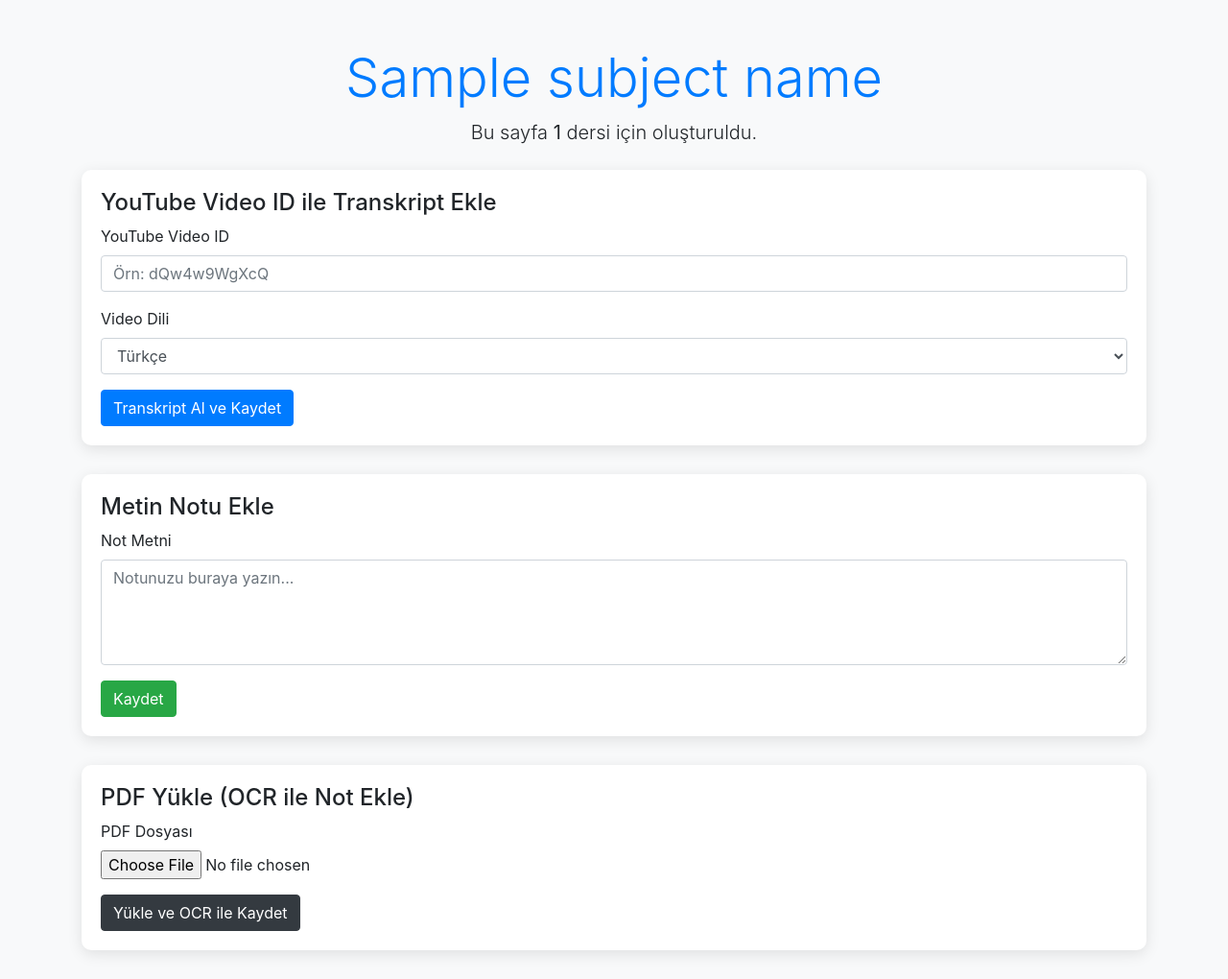
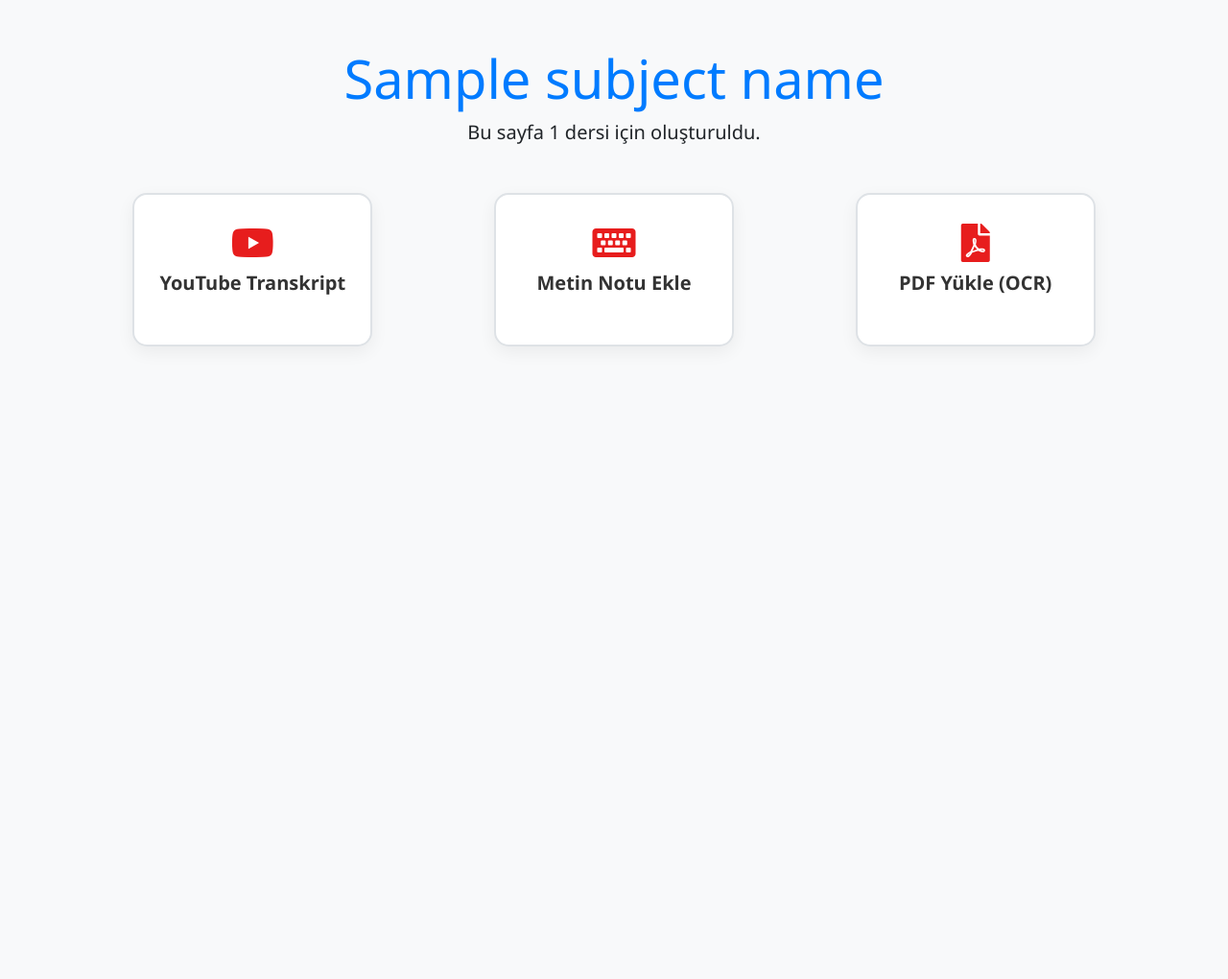
Before and after one commit to mertoguzhan55/btk, a Python web app: template app/templates/subject.html in a window 1280 px wide. Shown: the whole page at 96% size. After the commit the page ends 361 px from the top, so only its background shows below. Run offline with Jinja, Linux system fonts and the light colour scheme; the template is opened without the code that fills it: most values are stand-ins (such as "Sample title", 1, 10 or a date in 2020); some libraries are stand-ins or nearby versions.

Commit message:
UI and points integrated

```diff
--- a/app/templates/subject.html
+++ b/app/templates/subject.html
@@ -1,90 +1,124 @@
 <!DOCTYPE html>
-<html lang="en">
+<html lang="tr">
 <head>
     <meta charset="UTF-8">
     <title>{{ subject_name }}</title>
+    <meta name="viewport" content="width=device-width, initial-scale=1">
+
+    <!-- Bootstrap CSS + Font Awesome -->
     <link rel="stylesheet" href="https://stackpath.bootstrapcdn.com/bootstrap/4.3.1/css/bootstrap.min.css">
+    <link rel="stylesheet" href="https://use.fontawesome.com/releases/v5.15.4/css/all.css">
+
     <style>
-        .section-box {
-            background-color: white;
-            border-radius: 10px;
-            padding: 20px;
-            box-shadow: 0 4px 15px rgba(0,0,0,0.1);
-            margin-bottom: 30px;
+        body {
+            background-color: #f8f9fa;
+            font-family: 'Segoe UI', sans-serif;
         }
 
-        .custom-alert {
-            position: relative;
-            padding: 15px 20px;
-            margin-bottom: 20px;
-            border-radius: 10px;
-            background-color: #d4edda;
-            color: #155724;
-            font-weight: 500;
+        .action-boxes {
             display: flex;
-            align-items: center;
-            box-shadow: 0 5px 15px rgba(0, 0, 0, 0.1);
-            opacity: 0;
-            transform: translateY(-20px);
-            animation: slideFadeIn 0.5s forwards;
-            z-index: 1000;
+            justify-content: space-around;
+            flex-wrap: wrap;
+            gap: 20px;
         }
 
-        .custom-alert.success {
-            background-color: #e0f8ea;
-            color: #1e7e34;
+        .action-button {
+            width: 250px;
+            height: 160px;
+            background-color: #ffffff;
+            border: 2px solid #dee2e6;
+            border-radius: 15px;
+            text-align: center;
+            padding: 30px 15px;
+            box-shadow: 0 6px 18px rgba(0, 0, 0, 0.06);
+            transition: all 0.3s ease-in-out;
+            cursor: pointer;
         }
 
-        .custom-alert-icon {
-            font-size: 1.5rem;
-            margin-right: 10px;
+        .action-button:hover {
+            background-color: #f1f1f1;
+            transform: translateY(-5px);
         }
 
-        @keyframes slideFadeIn {
-            to {
-                opacity: 1;
-                transform: translateY(0);
-            }
+        .action-button i {
+            font-size: 2.5rem;
+            margin-bottom: 10px;
+            color: #e71d1d;
         }
 
-        @keyframes slideFadeOut {
-            to {
-                opacity: 0;
-                transform: translateY(-20px);
+        .action-button h5 {
+            font-weight: 600;
+            color: #333;
         }
+
+        /* Modal Styling */
+        .modal-content {
+            border-radius: 15px;
+            padding: 25px;
+        }
+
+        .modal-header {
+            border-bottom: none;
+        }
+
+        .modal-title {
+            font-weight: bold;
+            color: #e72011;
+        }
+
+        .modal.fade .modal-dialog {
+            transform: translateY(-50px);
+            transition: transform 0.3s ease-out;
+        }
+
+        .modal.show .modal-dialog {
+            transform: translateY(0);
         }
     </style>
 </head>
-<body class="bg-light">
+<body>
 
-    {% if success == "1" %}
-        <div id="customAlert" class="custom-alert success">
-            <span class="custom-alert-icon">✅</span>
-            <span class="custom-alert-message">Not başarıyla eklendi.</span>
-        </div>
-    {% endif %}
 
 <div class="container mt-5">
-
-        <div class="text-center mb-4">
+    <div class="text-center mb-5">
         <h1 class="display-4 text-primary">{{ subject_name }}</h1>
         <p class="lead">Bu sayfa <strong>{{ subject_id }}</strong> dersi için oluşturuldu.</p>
     </div>
 
-        <!-- YouTube Video Transkript Formu -->
-        <div class="section-box">
-            <h4>YouTube Video ID ile Transkript Ekle</h4>
+    <div class="action-boxes">
+        <div class="action-button" data-toggle="modal" data-target="#youtubeModal">
+            <i class="fab fa-youtube"></i>
+            <h5>YouTube Transkript</h5>
+        </div>
+        <div class="action-button" data-toggle="modal" data-target="#textModal">
+            <i class="fas fa-keyboard"></i>
+            <h5>Metin Notu Ekle</h5>
+        </div>
+        <div class="action-button" data-toggle="modal" data-target="#pdfModal">
+            <i class="fas fa-file-pdf"></i>
+            <h5>PDF Yükle (OCR)</h5>
+        </div>
+    </div>
+</div>
+
+<!-- YouTube Modal -->
+<div class="modal fade" id="youtubeModal" tabindex="-1" role="dialog" aria-labelledby="youtubeModalLabel" aria-hidden="true">
+  <div class="modal-dialog modal-dialog-centered" role="document">
+    <div class="modal-content">
+      <div class="modal-header">
+        <h5 class="modal-title" id="youtubeModalLabel">YouTube Transkript Ekle</h5>
+        <button type="button" class="close" data-dismiss="modal"><span>&times;</span></button>
+      </div>
+      <div class="modal-body">
         <form action="/add_youtube_transcript" method="POST">
           <input type="hidden" name="subject_id" value="{{ subject_id }}">
-
           <div class="form-group">
-                    <label for="youtube_id">YouTube Video ID</label>
-                    <input type="text" class="form-control" id="youtube_id" name="youtube_id" placeholder="Örn: dQw4w9WgXcQ" required>
+            <label>YouTube Video ID</label>
+            <input type="text" class="form-control" name="youtube_id" placeholder="Örn: dQw4w9WgXcQ" required>
           </div>
-
           <div class="form-group">
-                    <label for="language_code">Video Dili</label>
-                    <select class="form-control" id="language_code" name="language_code" required>
+            <label>Video Dili</label>
+            <select class="form-control" name="language_code" required>
               <option value="tr" selected>Türkçe</option>
               <option value="en">İngilizce</option>
               <option value="de">Almanca</option>
@@ -94,48 +128,75 @@
               <option value="ru">Rusça</option>
             </select>
           </div>
-
-                <button type="submit" class="btn btn-primary">Transkript Al ve Kaydet</button>
+          <button type="submit" class="btn btn-primary btn-block">Kaydet</button>
         </form>
       </div>
+    </div>
+  </div>
+</div>
 
-        <!-- Doğrudan Metin Notu Ekle -->
-        <div class="section-box">
-            <h4>Metin Notu Ekle</h4>
+<!-- Text Note Modal -->
+<div class="modal fade" id="textModal" tabindex="-1" role="dialog" aria-labelledby="textModalLabel" aria-hidden="true">
+  <div class="modal-dialog modal-dialog-centered" role="document">
+    <div class="modal-content">
+      <div class="modal-header">
+        <h5 class="modal-title" id="textModalLabel">Metin Notu Ekle</h5>
+        <button type="button" class="close" data-dismiss="modal"><span>&times;</span></button>
+      </div>
+      <div class="modal-body">
         <form action="/add_text_note" method="POST">
           <input type="hidden" name="subject_id" value="{{ subject_id }}">
           <div class="form-group">
-                    <label for="note_text">Not Metni</label>
-                    <textarea class="form-control" id="note_text" name="note_text" rows="4" placeholder="Notunuzu buraya yazın..." required></textarea>
+            <label>Not Metni</label>
+            <textarea class="form-control" name="note_text" rows="4" placeholder="Notunuzu buraya yazın..." required></textarea>
           </div>
-                <button type="submit" class="btn btn-success">Kaydet</button>
+          <button type="submit" class="btn btn-success btn-block">Kaydet</button>
         </form>
       </div>
+    </div>
+  </div>
+</div>
 
-        <!-- PDF Dosyası Yükle -->
-        <div class="section-box">
-            <h4>PDF Yükle (OCR ile Not Ekle)</h4>
+<!-- PDF Upload Modal -->
+<div class="modal fade" id="pdfModal" tabindex="-1" role="dialog" aria-labelledby="pdfModalLabel" aria-hidden="true">
+  <div class="modal-dialog modal-dialog-centered" role="document">
+    <div class="modal-content">
+      <div class="modal-header">
+        <h5 class="modal-title" id="pdfModalLabel">PDF Yükle (OCR ile Not Ekle)</h5>
+        <button type="button" class="close" data-dismiss="modal"><span>&times;</span></button>
+      </div>
+      <div class="modal-body">
         <form action="/upload_pdf" method="POST" enctype="multipart/form-data">
           <input type="hidden" name="subject_id" value="{{ subject_id }}">
           <div class="form-group">
-                    <label for="pdf_file">PDF Dosyası</label>
-                    <input type="file" class="form-control-file" id="pdf_file" name="pdf_file" accept=".pdf" required>
+            <label>PDF Dosyası</label>
+            <input type="file" class="form-control-file" name="pdf_file" accept=".pdf" required>
           </div>
-                <button type="submit" class="btn btn-dark">Yükle ve OCR ile Kaydet</button>
+          <button type="submit" class="btn btn-dark btn-block">Yükle ve OCR ile Kaydet</button>
         </form>
       </div>
     </div>
-</body>
+  </div>
+</div>
+
+<!-- JS Includes -->
+<script src="https://code.jquery.com/jquery-3.3.1.slim.min.js"></script>
+<script src="https://cdnjs.cloudflare.com/ajax/libs/popper.js/1.14.7/umd/popper.min.js"></script>
+<script src="https://stackpath.bootstrapcdn.com/bootstrap/4.3.1/js/bootstrap.min.js"></script>
+
 
 <script>
-    window.addEventListener("DOMContentLoaded", function() {
-        const alertBox = document.getElementById("customAlert");
-        if (alertBox) {
-            setTimeout(() => {
-                alertBox.style.animation = "slideFadeOut 0.5s forwards";
-                setTimeout(() => alertBox.remove(), 500);
-            }, 3000);
+ if (window.location.href.includes("success=1")) {
+        // Tarayıcı geçmişine yazılmasın diye replace kullanıyoruz
+        history.replaceState(null, "", "/main_page");
+
+        // Geri tuşuna basılırsa yakala ve anasayfaya yönlendir
+        window.addEventListener("popstate", function () {
+            window.location.href = "/main_page";
+        });
     }
-    });
+
 </script>
+
+</body>
 </html>
```
Also changed, not shown: app/fastapi.py (+75 -23 lines), app/templates/user_profile.html (+7 -1 lines), 1 other file. Lines whose indentation alone changed are shown as unchanged.
